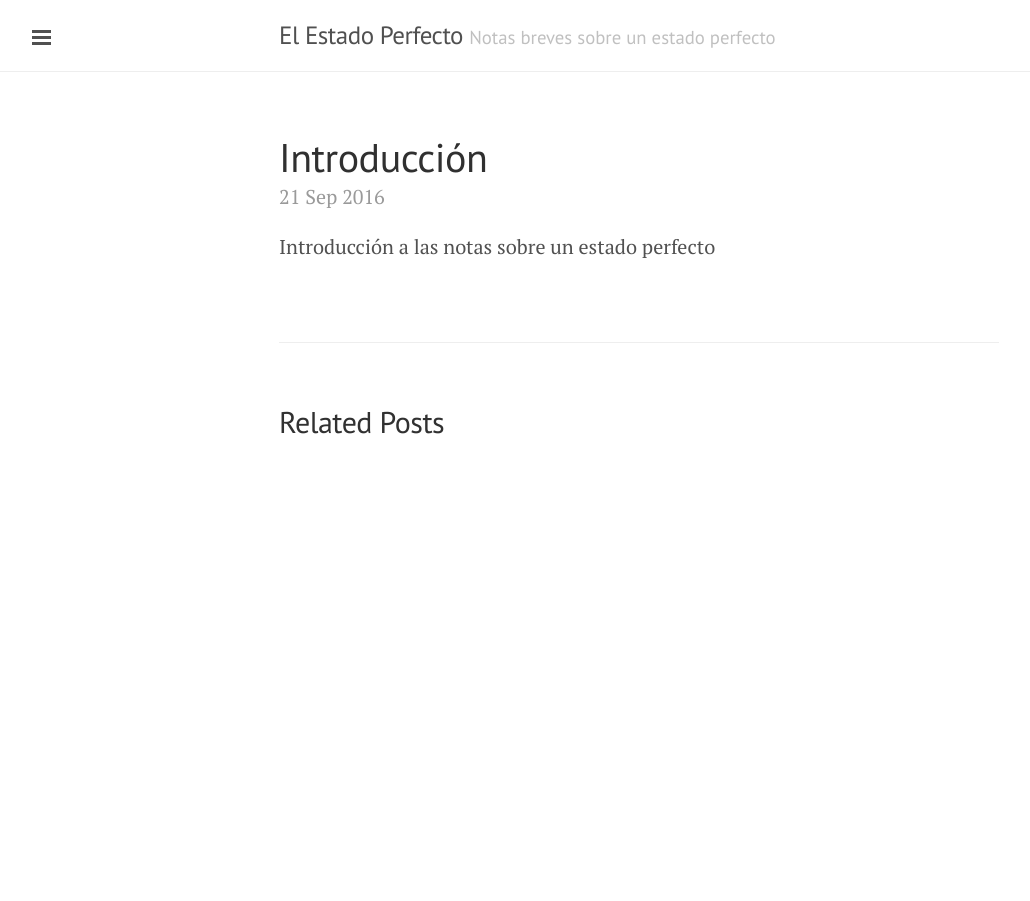
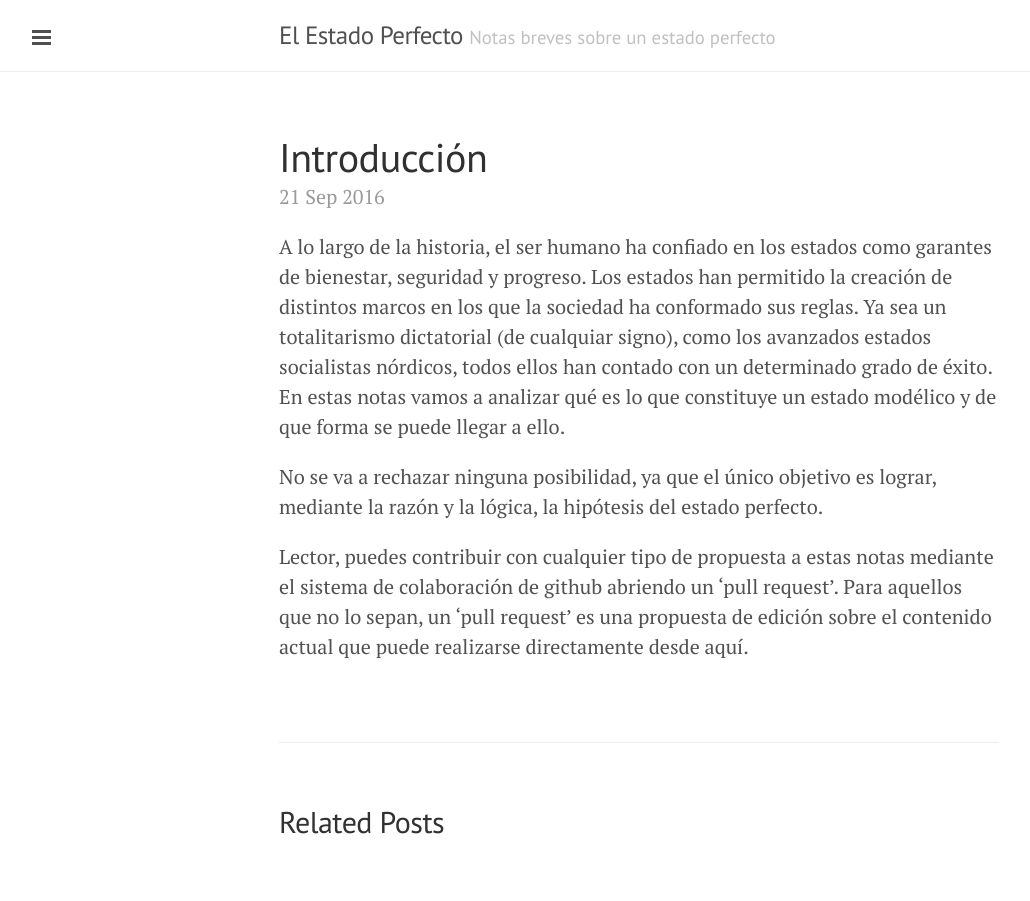
Before and after one commit to estadoperfecto/estadoperfecto.github.io, a Jekyll site: the page built from _posts/2016-09-21-introducci-n.markdown, in a window 1280 px wide. Shown: the whole page, without its empty margins (1-1031 px from the left). Built offline with Jekyll 4.4.1, drawn with Linux system fonts in a browser that asks for light colours.

Commit message:
Update introduction
Contenido extra en la introducción

```diff
--- a/_posts/2016-09-21-introducci-n.markdown
+++ b/_posts/2016-09-21-introducci-n.markdown
@@ -3,4 +3,9 @@ published: true
 title: Introducción
 layout: post
 ---
-Introducción a las notas sobre un estado perfecto
+A lo largo de la historia, el ser humano ha confiado en los estados como garantes de bienestar, seguridad y progreso. Los estados han permitido la creación de distintos marcos en los que la sociedad ha conformado sus reglas. Ya sea un totalitarismo dictatorial (de cualquiar signo), como los avanzados estados socialistas nórdicos, todos ellos han contado con un determinado grado de éxito.
+En estas notas vamos a analizar qué es lo que constituye un estado modélico y de que forma se puede llegar a ello.
+
+No se va a rechazar ninguna posibilidad, ya que el único objetivo es lograr, mediante la razón y la lógica, la hipótesis del estado perfecto.
+
+Lector, puedes contribuir con cualquier tipo de propuesta a estas notas mediante el sistema de colaboración de github abriendo un 'pull request'. Para aquellos que no lo sepan, un 'pull request' es una propuesta de edición sobre el contenido actual que puede realizarse directamente desde aquí.
```
